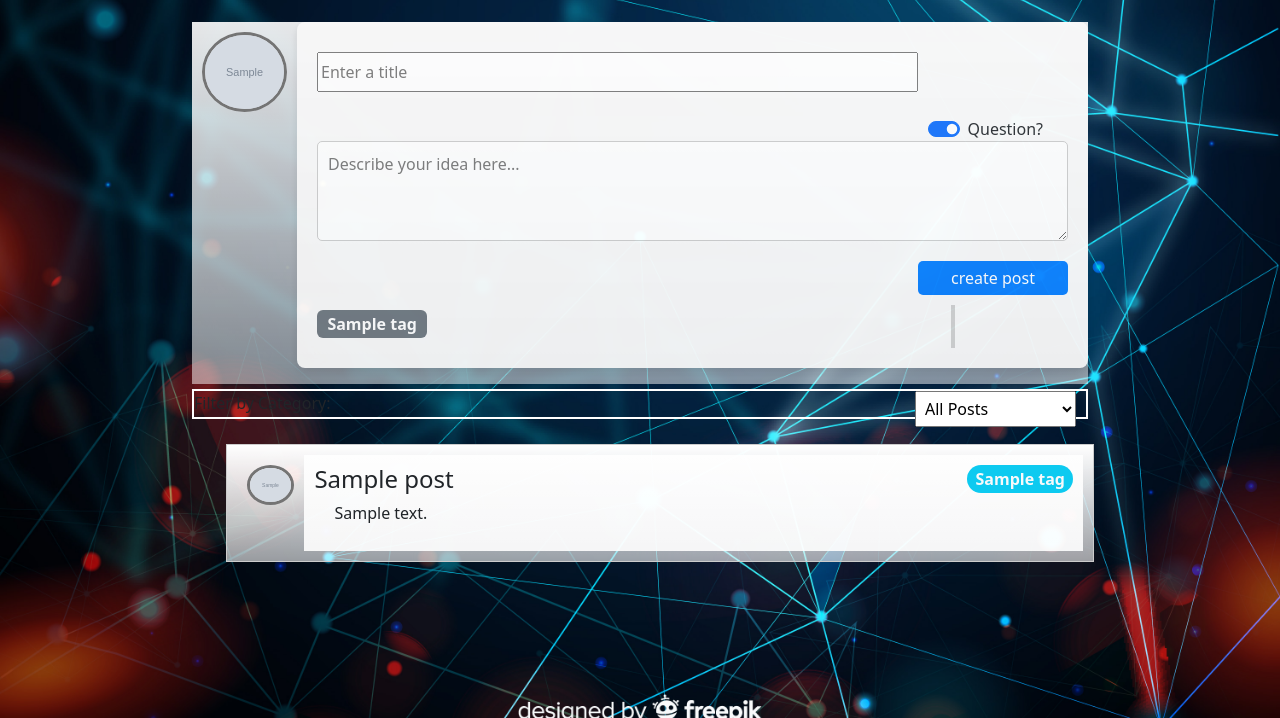
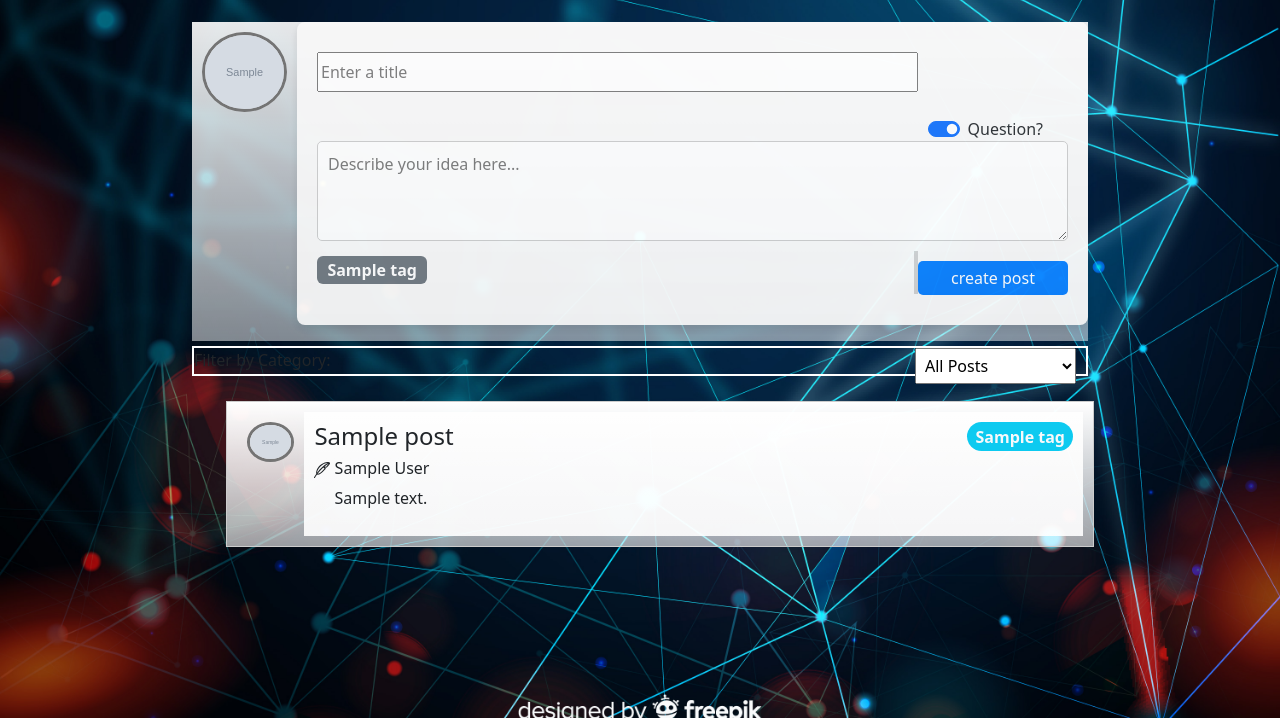
Before and after one commit to Bnguyen77/IdeaGroveG13, a Flask app: page / in a window 1280 px wide. Shown: the part 66-784 px from the top of the page. Run offline with Flask 3, Linux system fonts and the light colour scheme; the visitor is signed in with stand-in values (Sample User, id 1); tables that the repository leaves empty hold one stand-in row (values such as "Sample post"); grey boxes marked "Sample" are stand-in pictures; some libraries are stand-ins or nearby versions.

Commit message:
demo1 Completed

```diff
--- a/app/routes/views.py
+++ b/app/routes/views.py
@@ -27,11 +27,11 @@ def index():
         elif category == "earliest":
             posts = Post.query.order_by(Post.creation_date).all()
         else:
-            posts = Post.query.all()
+            posts = Post.query.order_by(desc(Post.creation_date)).all()
 
         messages = Message.query.filter_by(recipient_id=user_id).all()
 
-        return render_template("dashboard.html", user = user, available_tags=available_tags, messages = messages, posts = posts)
+        return render_template("dashboard.html", user=user, available_tags=available_tags, messages=messages, posts=posts)
     else:
         return render_template("index.html")
 
@@ -51,6 +51,6 @@ def user():
         available_tags = Tag.query.all()
         user = User.query.get(user_id)
 
-        return render_template("user.html", user= user, available_tags=available_tags)
+        return render_template("user.html", user=user, available_tags=available_tags)
     else:
         return redirect(url_for("auth_controller.login"))
--- a/app/templates/partials/main_partials/_feed.html
+++ b/app/templates/partials/main_partials/_feed.html
@@ -96,6 +96,9 @@
             <span class="badge rounded-pill bg-info text-light badge-sm">{{tag.name}}</span>
             {%endfor%}
         </h4>
+        <h6><svg xmlns="http://www.w3.org/2000/svg" width="16" height="16" fill="currentColor" class="bi bi-feather" viewBox="0 0 16 16">
+            <path d="M15.807.531c-.174-.177-.41-.289-.64-.363a3.8 3.8 0 0 0-.833-.15c-.62-.049-1.394 0-2.252.175C10.365.545 8.264 1.415 6.315 3.1S3.147 6.824 2.557 8.523c-.294.847-.44 1.634-.429 2.268.005.316.05.62.154.88q.025.061.056.122A68 68 0 0 0 .08 15.198a.53.53 0 0 0 .157.72.504.504 0 0 0 .705-.16 68 68 0 0 1 2.158-3.26c.285.141.616.195.958.182.513-.02 1.098-.188 1.723-.49 1.25-.605 2.744-1.787 4.303-3.642l1.518-1.55a.53.53 0 0 0 0-.739l-.729-.744 1.311.209a.5.5 0 0 0 .443-.15l.663-.684c.663-.68 1.292-1.325 1.763-1.892.314-.378.585-.752.754-1.107.163-.345.278-.773.112-1.188a.5.5 0 0 0-.112-.172M3.733 11.62C5.385 9.374 7.24 7.215 9.309 5.394l1.21 1.234-1.171 1.196-.027.03c-1.5 1.789-2.891 2.867-3.977 3.393-.544.263-.99.378-1.324.39a1.3 1.3 0 0 1-.287-.018Zm6.769-7.22c1.31-1.028 2.7-1.914 4.172-2.6a7 7 0 0 1-.4.523c-.442.533-1.028 1.134-1.681 1.804l-.51.524zm3.346-3.357C9.594 3.147 6.045 6.8 3.149 10.678c.007-.464.121-1.086.37-1.806.533-1.535 1.65-3.415 3.455-4.976 1.807-1.561 3.746-2.36 5.31-2.68a8 8 0 0 1 1.564-.173"/>
+          </svg> {{post_data.user.name}}</h6>
 		<p>{{post_data.content}}</p>
         {% if session.user_id != post_data.user_id %}
         <button class="btn btn-primary" data-toggle="modal" data-target="#collaborationModal" id="colab-btn" data-username="{{ post_data.user.name }}">request for collaboration</button>
--- a/app/templates/partials/main_partials/_post.html
+++ b/app/templates/partials/main_partials/_post.html
@@ -18,6 +18,11 @@
 		overflow: hidden;
 		width: 85px; /* Adjust the width as needed */
 		height: 80px; /* Adjust the height as needed */
+		transition: transform 0.3s ease;
+	}
+
+	.profile-picture:hover{
+		transform: scale(1.1);
 	}
 
 	.profile-picture img {
@@ -62,7 +67,7 @@
 	#tag-container {
 		border-right: 4px solid rgb(207, 207, 207);
 		padding: 5px 0px;
-		inline-size: 85%;
+		inline-size: 80%;
 		display: flex; /* Use flexbox to control layout */
 		flex-wrap: wrap; /* Allow tags to wrap into multiple lines */
 		white-space: nowrap; /* Prevent wrapping */
@@ -91,6 +96,8 @@
 		float: right;
 	}
 
+
+
 	    /* CSS for unchecked badges */
 		.tag-item input[type="checkbox"] + label {
 			background-color: #6c757d; /* Set to badge-secondary color */
@@ -109,13 +116,14 @@
 
 <div class="post-container">
 	<div class="profile-picture">
+		<a href="{{ url_for('views.user_route') }}">
 		<img
 			id="avatar"
 			src="{{ url_for('static', filename='avatars/' + user.avatar.avatar_url_s) }}"
 			alt="Avatar"
 		/>
+	</a>
 	</div>
-
 	<form class="post-form" method="POST" action="{{ url_for('post_controller.create_post') }}">
 		<input type="text" id="post-title" name="title" placeholder="Enter a title" required/>
 		<div class="form-check form-switch" id = "is-question">
```
Also changed, not shown: app/static/avatars/N0ki1uQwRk_l.png (added), app/static/avatars/N0ki1uQwRk_m.png (added), app/static/avatars/N0ki1uQwRk_s.png (added), app/static/avatars/efE1EilvG0_l.png (added), app/static/avatars/efE1EilvG0_m.png (added), app/static/avatars/efE1EilvG0_s.png (added).
